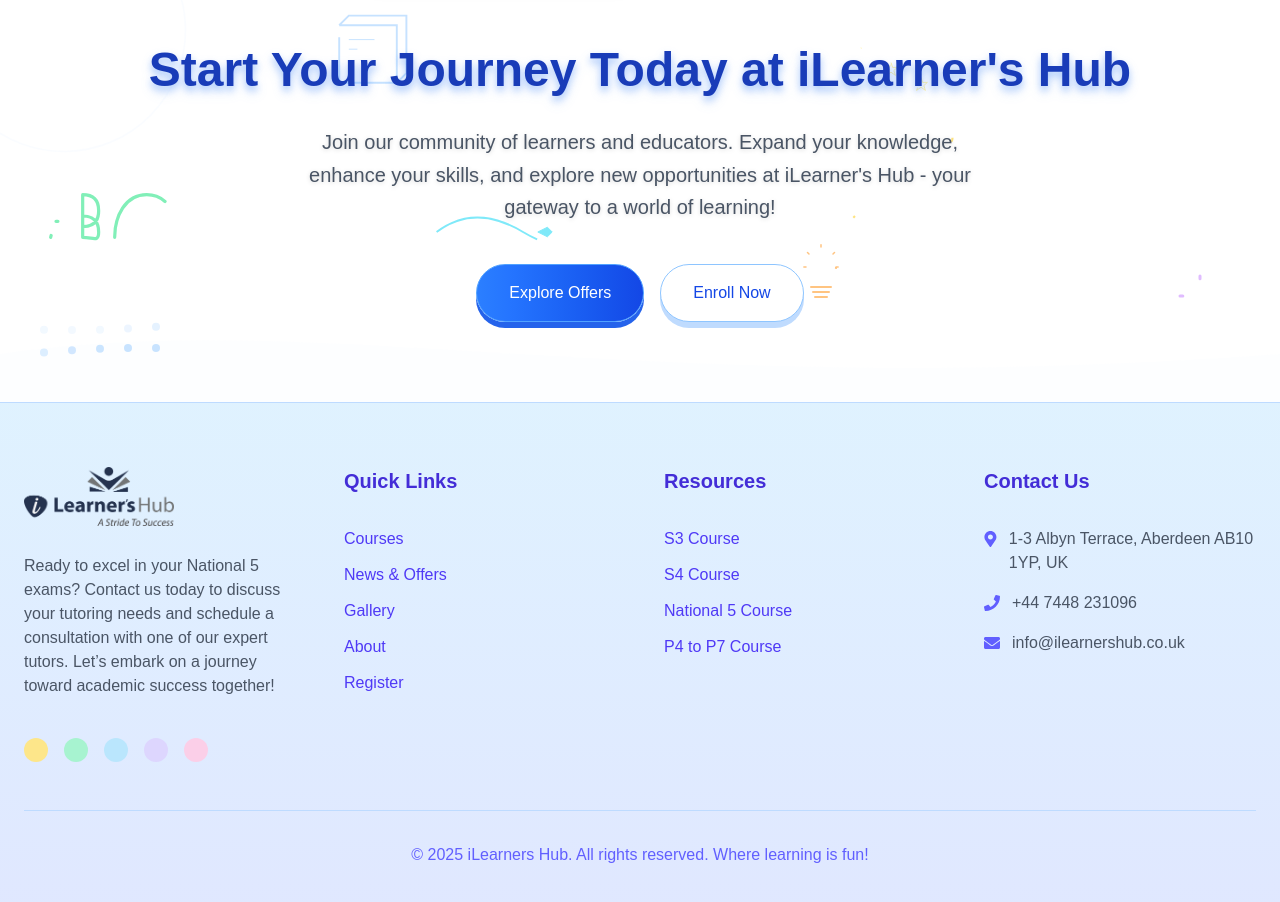
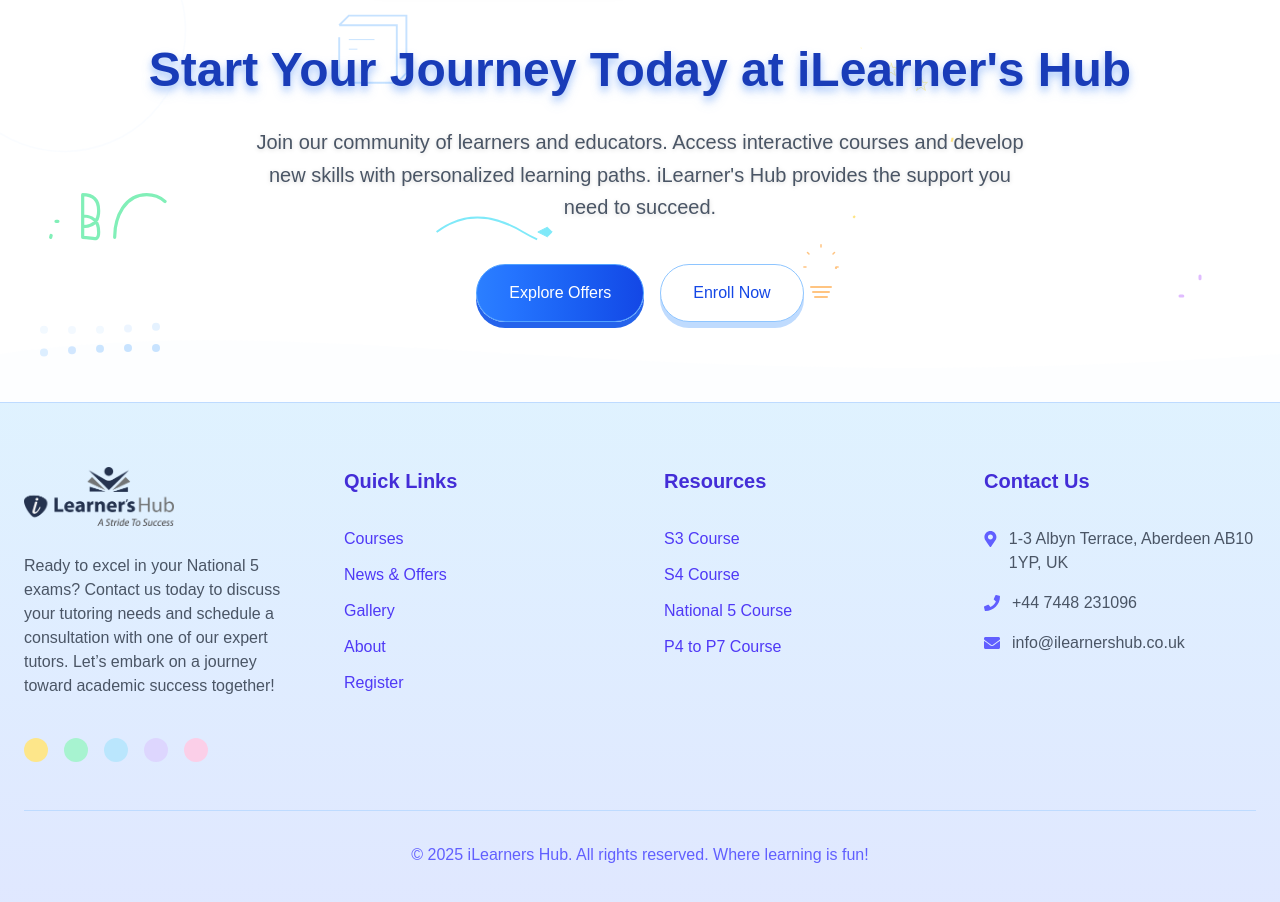
Before and after one commit to MoyasiGinko/iLearners-Hub, a Next.js app: page /courses in a window 1280 px wide. Shown: the part 2900-3802 px from the top of the page. Built offline with nearby package versions, Linux system fonts and the light colour scheme.

Commit message:
Update index.tsx

```diff
--- a/components/courses/cta/index.tsx
+++ b/components/courses/cta/index.tsx
@@ -394,11 +394,11 @@
           whileInView={{ opacity: 1, y: 0 }}
           viewport={{ once: true }}
           transition={{ duration: 0.5, delay: 0.1 }}
-          className="text-xl text-gray-600 mb-10 max-w-2xl mx-auto leading-relaxed drop-shadow-sm"
+          className="text-xl text-gray-600 mb-10 max-w-3xl mx-auto leading-relaxed drop-shadow-sm"
         >
-          Join our community of learners and educators. Expand your knowledge,
-          enhance your skills, and explore new opportunities at iLearner's Hub -
-          your gateway to a world of learning!
+          Join our community of learners and educators. Access interactive
+          courses and develop new skills with personalized learning paths.
+          iLearner's Hub provides the support you need to succeed.
         </motion.p>
 
         <motion.div
```
